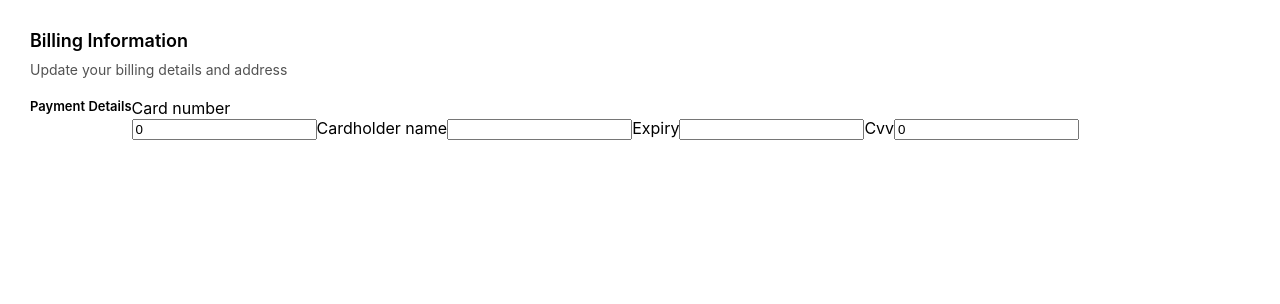
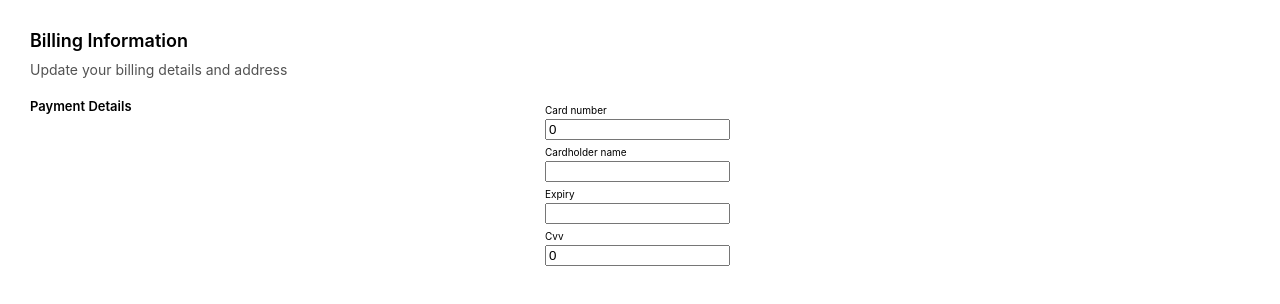
Before and after one commit to ShahriarSaleque/billingSection, a React (Create React App) app: page / in a window 1280 px wide. Shown: the top 304 px of the page. Built offline with nearby package versions, Linux system fonts and the light colour scheme.

Commit message:
styling of form

```diff
--- a/src/components/PaymentDetailsComponent/PaymentDetailsContainer.module.scss
+++ b/src/components/PaymentDetailsComponent/PaymentDetailsContainer.module.scss
@@ -1,9 +1,17 @@
 .container {
+  display: flex;
   margin-top: 20px;
-  display: flex;
+  width: 700px;
+  justify-content: space-between;
 }
 
 .header {
   font-weight: 600;
   font-size: 13px;
 }
+
+.input-component {
+  label {
+    font-size: 10px;
+  }
+}
--- a/src/components/PaymentDetailsComponent/PaymentForm.tsx
+++ b/src/components/PaymentDetailsComponent/PaymentForm.tsx
@@ -1,6 +1,7 @@
 import React from 'react';
 import { Field, Form, Formik } from 'formik';
 import * as Yup from 'yup';
+import styles from './PaymentDetailsContainer.module.scss';
 
 const PaymentSchema = Yup.object().shape({});
 
@@ -20,29 +21,53 @@ const PaymentForm = () => {
     >
       {({ errors, touched }) => (
         <Form>
+          <div className={styles['input-component']}>
             <div>
               <label htmlFor="cardNumber">Card number</label>
             </div>
+            <div>
               <Field name="cardNumber" type="number" />
+            </div>
             {errors.cardNumber && touched.cardNumber ? (
               <div>{errors.cardNumber}</div>
             ) : null}
+          </div>
 
+          <div className={styles['input-component']}>
+            <div>
               <label htmlFor="cardHolderName">Cardholder name</label>
+            </div>
+            <div>
               <Field name="cardHolderName" />
+            </div>
+
             {errors.cardHolderName && touched.cardHolderName ? (
               <div>{errors.cardHolderName}</div>
             ) : null}
+          </div>
 
+          <div className={styles['input-component']}>
+            <div>
               <label htmlFor="expiryDate">Expiry</label>
+            </div>
+            <div>
               <Field name="expiryDate" />
+            </div>
             {errors.expiryDate && touched.expiryDate ? (
               <div>{errors.expiryDate}</div>
             ) : null}
+          </div>
 
+          <div className={styles['input-component']}>
+            <div>
+              {' '}
               <label htmlFor="cvv">Cvv</label>
+            </div>
+            <div>
               <Field name="cvv" />
+            </div>
             {errors.cvv && touched.cvv ? <div>{errors.cvv}</div> : null}
+          </div>
         </Form>
       )}
     </Formik>
```
Lines whose indentation alone changed are shown as unchanged.
